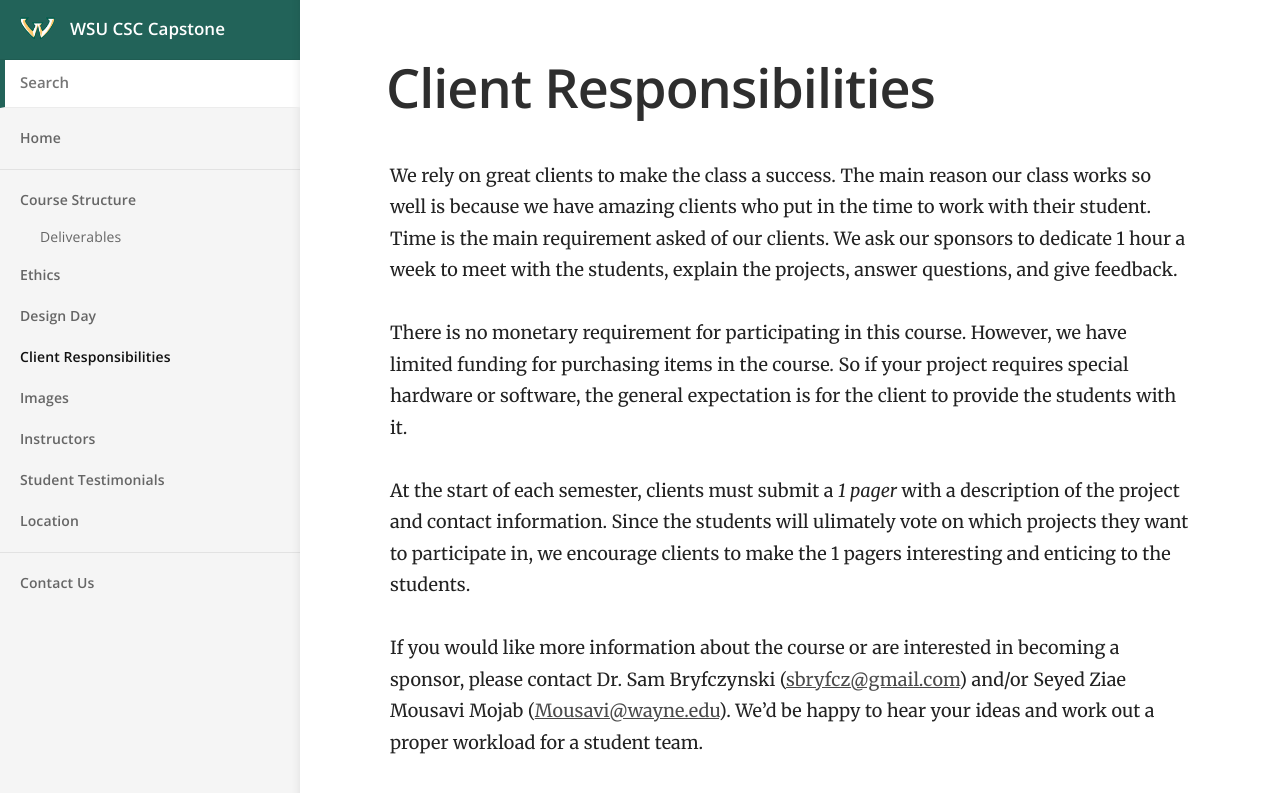
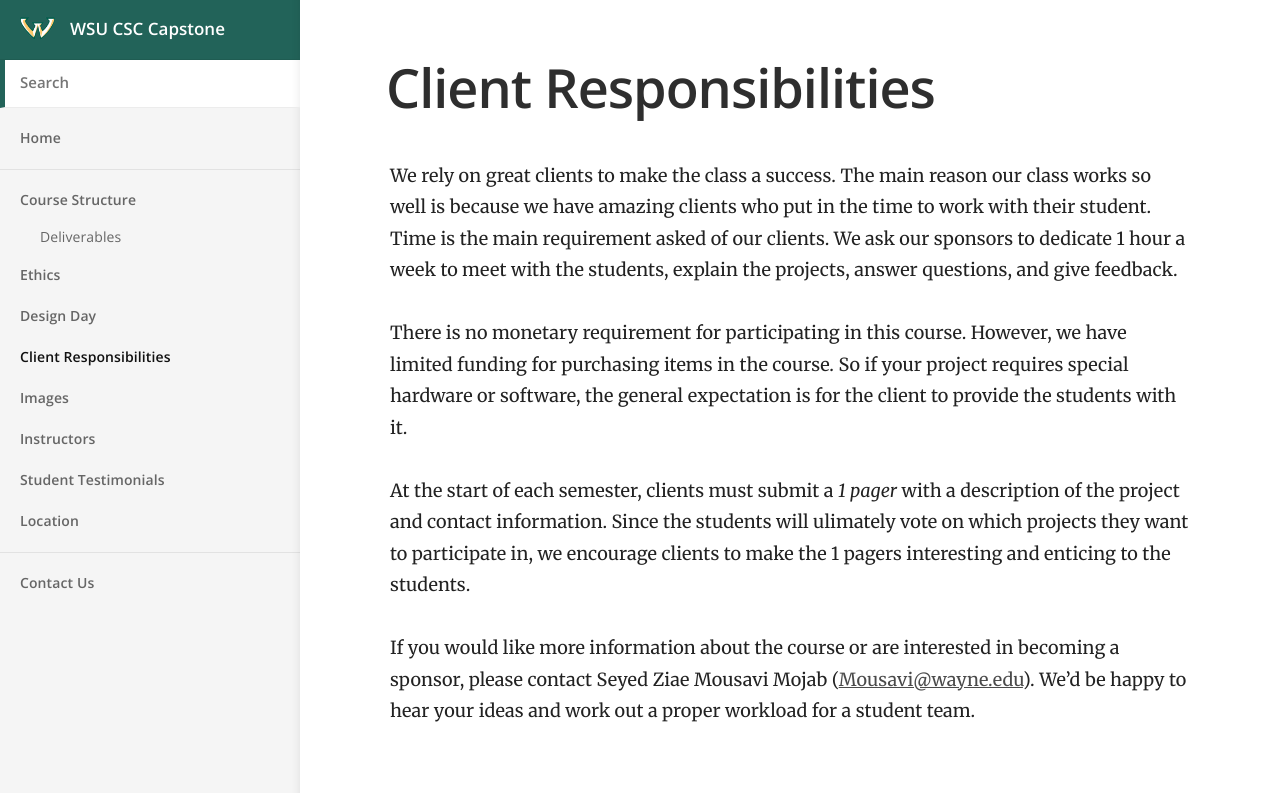
Before and after one commit to wsu-csc-capstone/wsu-csc-capstone.github.io, a Jekyll site: the page built from _docs/client-responsibilities/index.md, in a window 1280 px wide. Shown: the top 793 px of the page. Built offline with Jekyll 4.4.1, drawn with Linux system fonts in a browser that asks for light colours.

Commit message:
Update index.md

```diff
--- a/_docs/client-responsibilities/index.md
+++ b/_docs/client-responsibilities/index.md
@@ -21,6 +21,5 @@ projects they want to participate in, we encourage clients to make the 1 pagers
 and enticing to the students.
 
 If you would like more information about the course or are interested in becoming
-a sponsor, please contact Dr. Sam Bryfczynski ([sbryfcz@gmail.com](mailto:sbryfcz@gmail.com)) and/or
-Seyed Ziae Mousavi Mojab ([Mousavi@wayne.edu](Mousavi@wayne.edu)). We'd be happy to hear your ideas and work
+a sponsor, please contact Seyed Ziae Mousavi Mojab ([Mousavi@wayne.edu](Mousavi@wayne.edu)). We'd be happy to hear your ideas and work
 out a proper workload for a student team.
```
